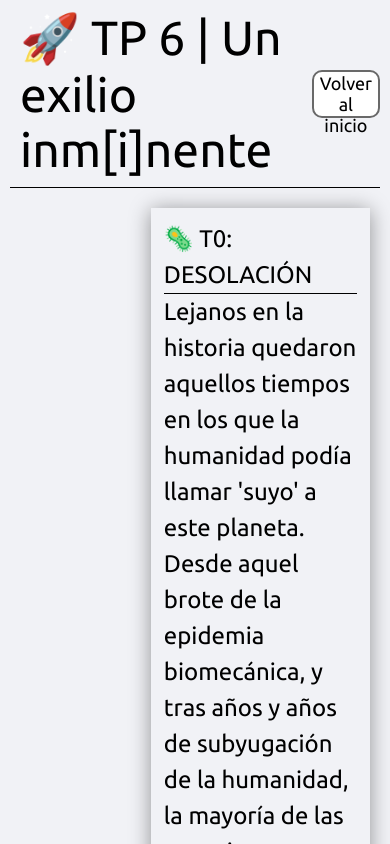
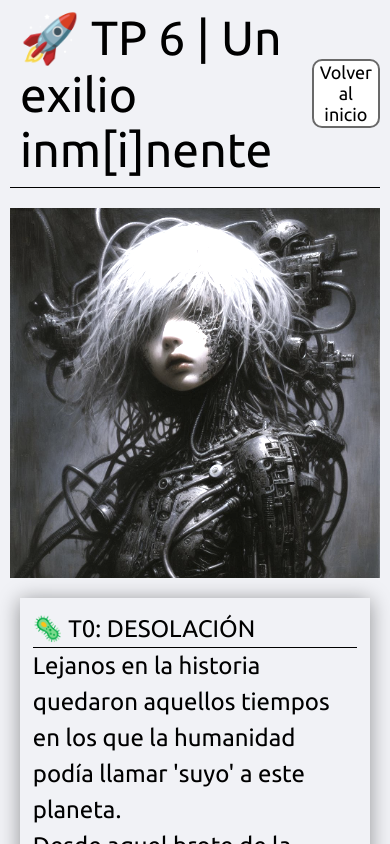
Before and after one commit to francogarcino/frontend-api, a React (Create React App) app: page /situacion in a window 390 px wide. Shown: the top 844 px of the page. Built offline with nearby package versions, Linux system fonts and the light colour scheme; no server answers.

Commit message:
typos & mobile view

```diff
--- a/src/styles/styles.scss
+++ b/src/styles/styles.scss
@@ -17,6 +17,7 @@
   flex-direction: column;
   justify-content: center;
   align-items: center;
+  text-align: center;
 }
 
 .columned {
@@ -68,6 +69,7 @@
   display: grid;
   grid-template-columns: repeat(auto-fit, 17rem);
   grid-gap: 1rem;
+  justify-content: center;
 }
 
 .item {
@@ -106,7 +108,6 @@
   height: 3rem;
 }
 
-
 .elems-in-row {
   display: flex;
   flex-direction: row;
@@ -120,3 +121,19 @@
   align-items: center;
   font-size: 24px;
 }
+
+
+@media screen and (max-width: 768px) {
+  .columned {
+    flex-direction: column;
+  }
+
+  .android {
+    width: 100%;
+    height: 100%;
+  }
+
+  .back-btn {
+    height: fit-content;
+  }
+}
--- a/src/views/Enunciado.js
+++ b/src/views/Enunciado.js
@@ -14,12 +14,14 @@ export default function Enunciado() {
                 <p className="text title"> 🚀 TP 6 | Un exilio inm[i]nente </p>
                 <button className="back-btn text" onClick={goHome}> Volver al inicio </button>
             </div>
-            <div className="columned margined">
-                <img className="margined android" src={require("../assets/andriods.jpeg")} alt="Androide por IA"/>
-                { preambulo() }
+            <div className="posibly-mobile">
+                <div className="columned margined">
+                    <img className="margined android" src={require("../assets/andriods.jpeg")} alt="Androide por IA"/>
+                    { preambulo() }
+                </div>
+                { conexion() }
+                { revelacion() }
             </div>
-            { conexion() }
-            { revelacion() }
         </div>
     )
 }
@@ -48,7 +50,7 @@ const conexion = () => {
             biomecánica, les transmitió al grupo de desarrolladores su arrepentimiento tras ver cómo sus creaciones
             habían poblado la tierra y llevado a la raza humana hasta su límite; no obstante, en un acto de redención
             con sus últimos suspiros, les brindó a los desarrolladores su plan para la supervivencia humana, denominado
-            como el Éxodo del Progreso Evolutivo Robotizado y Sistemático, mejor conocido bajo el acrónimo E.P.E.R.S.
+            como el Éxodo al Progreso Evolutivo Robotizado y Sistemático, mejor conocido bajo el acrónimo E.P.E.R.S.
         </div>
     )
 }
@@ -58,18 +60,18 @@ const revelacion = () => {
         <div className="margined lore">
             <div className="underlined"> 📄 T2: ESPERANZA </div>
             El plan del antiguo asistente consistía en la evolución de la raza humana mediante la independencia de la
-            consciencia del cuerpo. Un plan que, ante la desesperante situación de los humanos, representaba un nuevo
+            conciencia del cuerpo. Un plan que, ante la desesperante situación de los humanos, representaba un nuevo
             punto de partida. <br></br>
 
-            El plan consistía en transformar la consciencia humana en una serie de datos que se implantarían de manera
+            El plan consistía en transformar la conciencia humana en una serie de datos que se implantarían de manera
             artificial en cuerpos robóticos. Sin embargo, los materiales para estos cuerpos se encontraban en un lugar
             alejado del desolado mundo donde se encontraban las colonias; exactamente a 384.400 km, en unos bunkers
             situados en la superficie lunar. <br></br>
 
-            Para comunicarse con las colonias lunares y cargar la consciencia en los servidores de los bunkers lunares,
+            Para comunicarse con las colonias lunares y cargar la conciencia en los servidores de los bunkers lunares,
             las colonias terrestres deberían levantar una terminal en alguno de los servidores disponibles esparcidos a
             lo largo de las devastadas ciudades, y mediante el uso de un complejo invento del cual no se les reveló su
-            funcionamiento, serializar su consciencia y enviarla al servidor, el cual volcará cada consciencia en un
+            funcionamiento, serializar su conciencia y enviarla al servidor, el cual volcará cada conciencia en un
             armazón metálico. <br></br>
 
             Este es el comienzo de la nueva humanidad...
--- a/src/views/NoMatch.js
+++ b/src/views/NoMatch.js
@@ -8,7 +8,8 @@ export default function NoMatch() {
         <div className="centered-page">
             <p className="text title underlined"> 🔧 ¿Pe[r]dido...? </p>
             <div>
-                <p className="text" >Ups... Parece que la conexión con el bunker no funciona</p>
+                <p className="text" >Ups... </p>
+                <p className="text" >Parece que la conexión con el bunker no funciona</p>
                 <p className="text" >Quizas estan atacando nuestra base</p>
                 <p className="text" >O quizas solo escribiste mal el path</p>
                 <p className="text" >No lo chequeaste, ¿verdad?</p>
```
